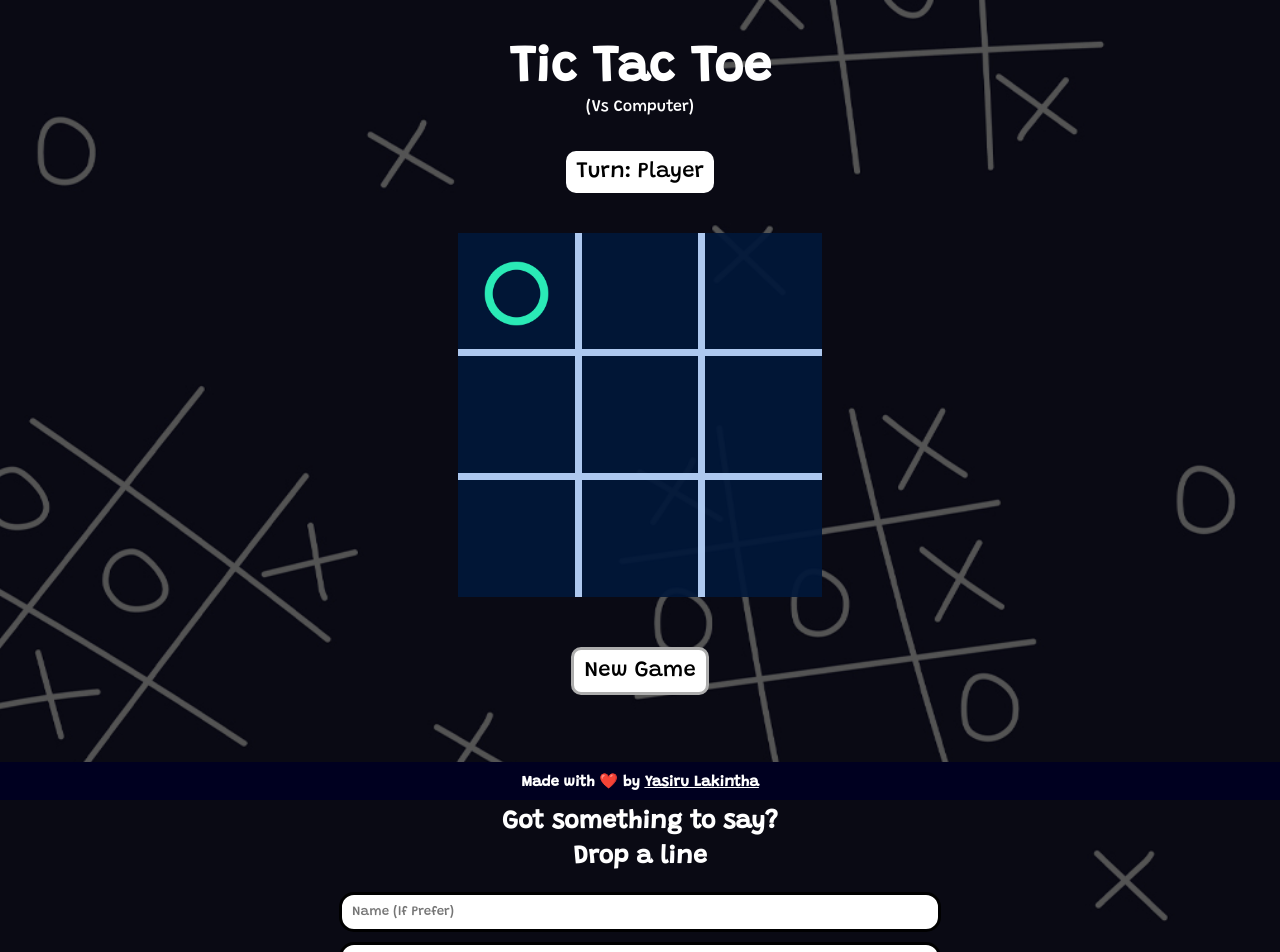
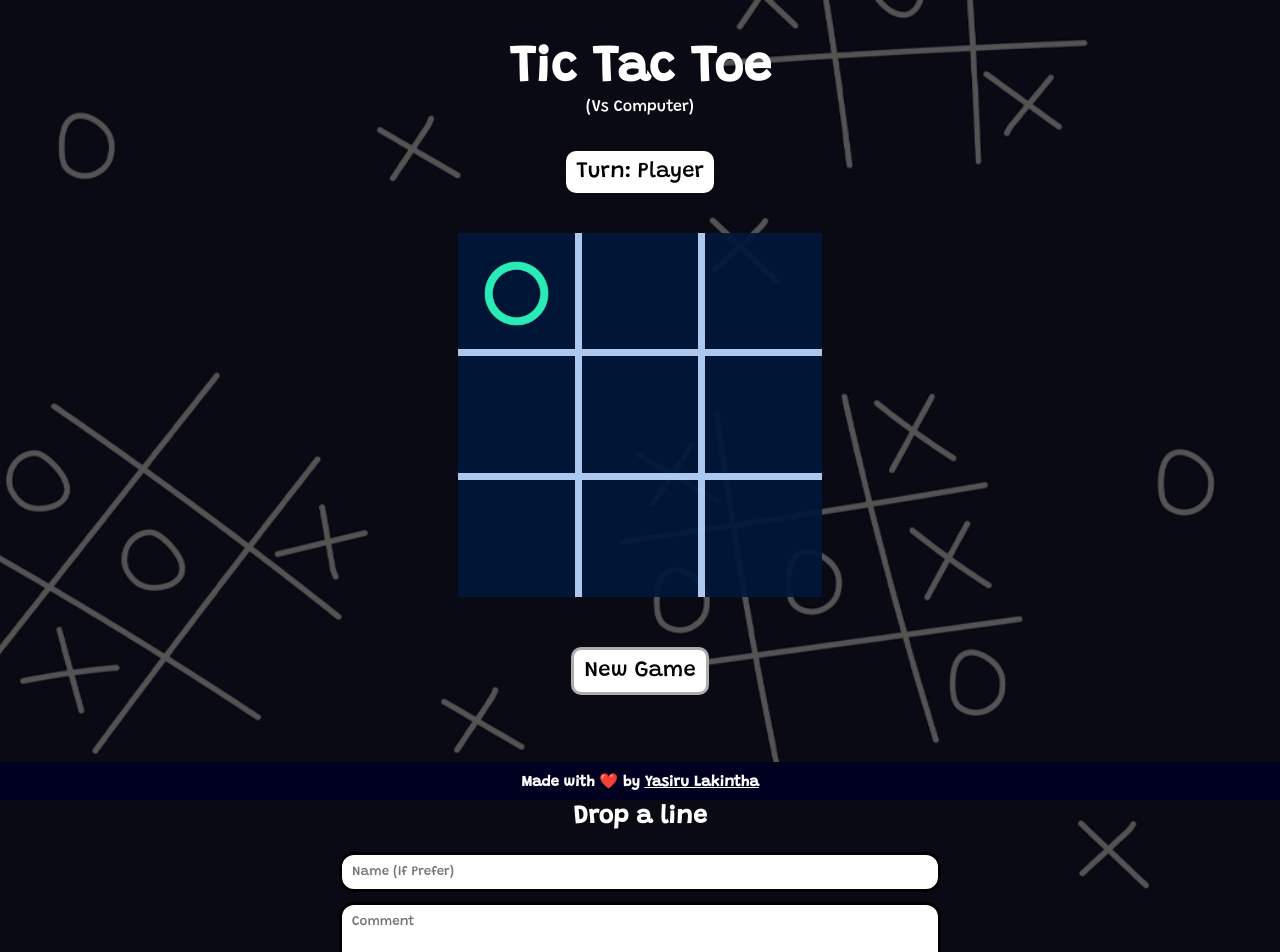
Before and after one commit to YasiruLaki/tictactoe, a React (Create React App) app: page / in a window 1280 px wide. Shown: the top 952 px of the page. Built offline with nearby package versions, Linux system fonts and the light colour scheme; the HTML template or start-up script is replaced by a standard one.

Commit message:
form done

```diff
--- a/src/components/form.css
+++ b/src/components/form.css
@@ -33,7 +33,7 @@ form textarea{
 
 .form-head{
     line-height: 35px;
-    margin-top: 70px;
+    margin-top: 30px;
     font-size: 25px;
     color: white;
     font-family: 'Grandstander', cursive;
```
